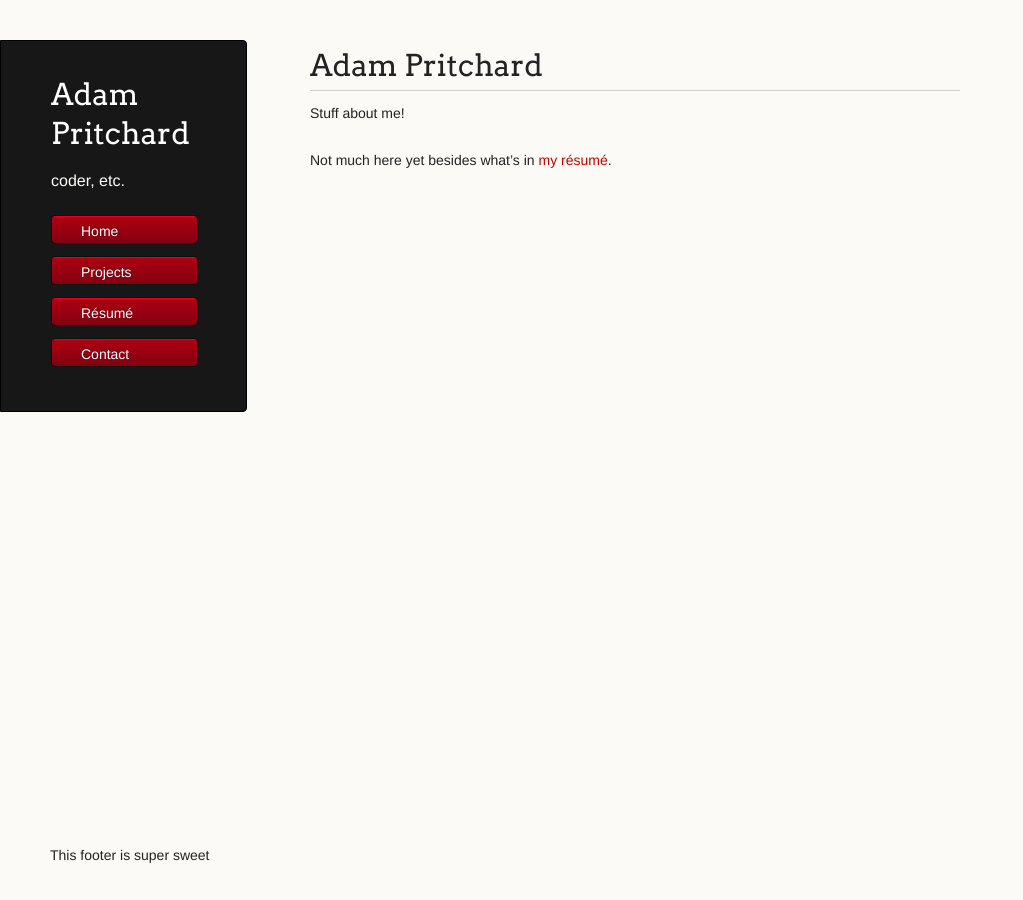
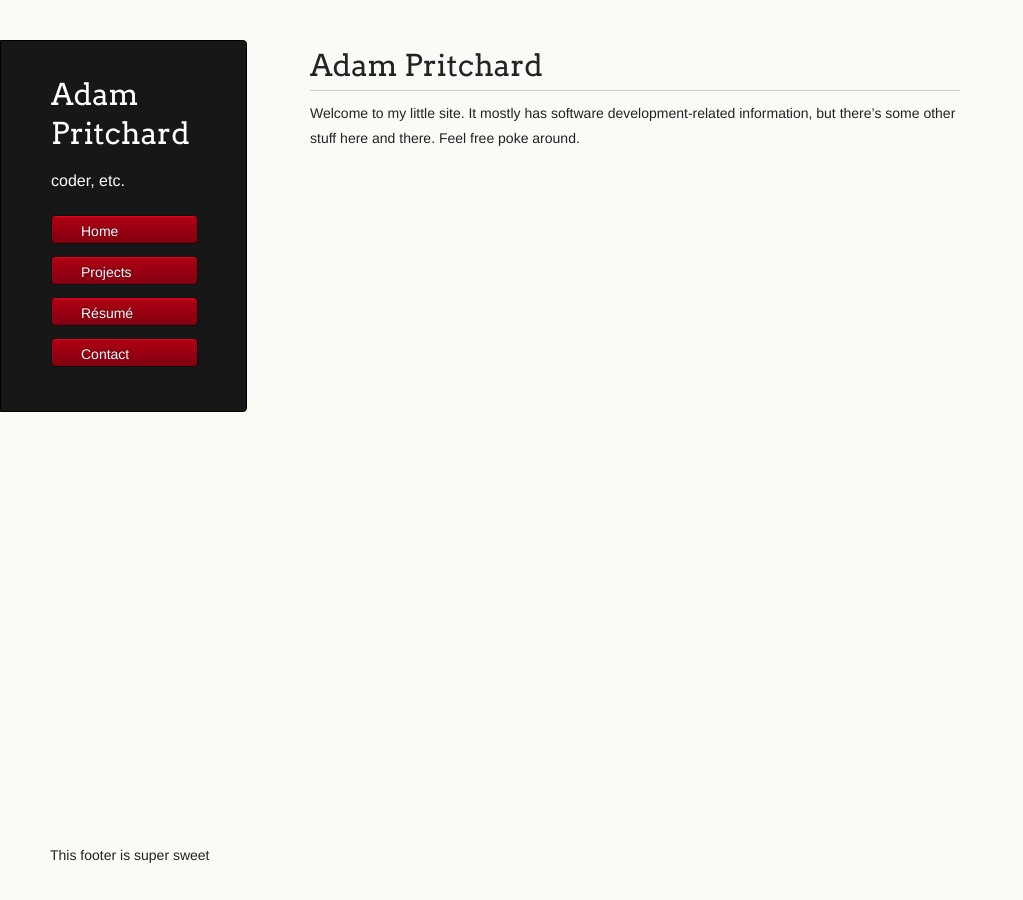
Before and after one commit to adam-p/adam-p.github.com, a Jekyll site: the page built from index.md, in a window 1280 px wide. Shown: the whole page, without its empty margins (0-1023 px from the left). Built offline with Jekyll 4.4.1, drawn with Linux system fonts in a browser that asks for light colours; nearby versions of some CDN libraries.

Commit message:
Slight changes to index and contact pages

```diff
--- a/index.md
+++ b/index.md
@@ -6,6 +6,5 @@ name: home
 
 # {{ page.title }}
 
-Stuff about me!
-
-Not much here yet besides what's in [my résumé](/resume).
+Welcome to my little site. It mostly has software development-related information,
+but there's some other stuff here and there. Feel free poke around.
```
Also changed, not shown: contact/index.md (+2 -0 lines).
